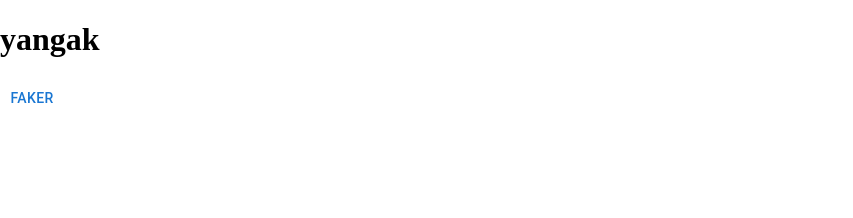
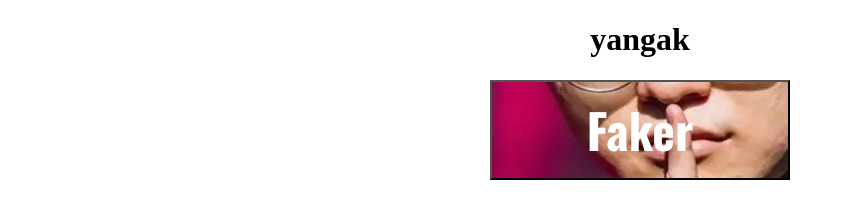
Before and after one commit to rrtong/yangak, a React app: page / in a window 1280 px wide. Shown: the whole page, without its empty margins (0-853 px from the left). Built offline with nearby package versions, Linux system fonts and the light colour scheme.

Commit message:
stylized home-button

```diff
--- a/public/index.html
+++ b/public/index.html
@@ -7,6 +7,10 @@
     <meta name="theme-color" content="#000000" />
     <meta name="Yangak" content="The worst personality quizzes" />
     <link rel="apple-touch-icon" href="%PUBLIC_URL%/logo192.png" />
+    <link
+      href="https://fonts.googleapis.com/css2?family=Oswald:wght@200..700&display=swap"
+      rel="stylesheet"
+    />
     <!--
       manifest.json provides metadata used when your web app is installed on a
       user's mobile device or desktop. See https://developers.google.com/web/fundamentals/web-app-manifest/
--- a/src/components/Home.js
+++ b/src/components/Home.js
@@ -5,16 +5,17 @@
 
 const Home = (props) => {
   return (
-    <div>
+    <div className="home">
       <h1>yangak</h1>
-      <Button
+      <button
+        className="home-button"
         onClick={() => {
           props.setShowHome(false);
           props.setShowQuiz(true);
         }}
       >
         Faker
-      </Button>
+      </button>
     </div>
   );
 };
--- a/src/styles/Home.css
+++ b/src/styles/Home.css
@@ -0,0 +1,21 @@
+.home {
+  text-align: center;
+}
+
+.home-button {
+  font-family: "Oswald", serif;
+  font-size: 3em;
+  color: white;
+  font-weight: bolder;
+  background-image: url(../assets/fakerpog.png);
+  width: 300px;
+  height: 100px;
+  object-fit: contain;
+  background-position: center center;
+  transition: 0.2s;
+}
+
+.home-button:hover {
+  text-shadow: 5px 5px 2px black;
+  filter: brightness(1.05);
+}
```
